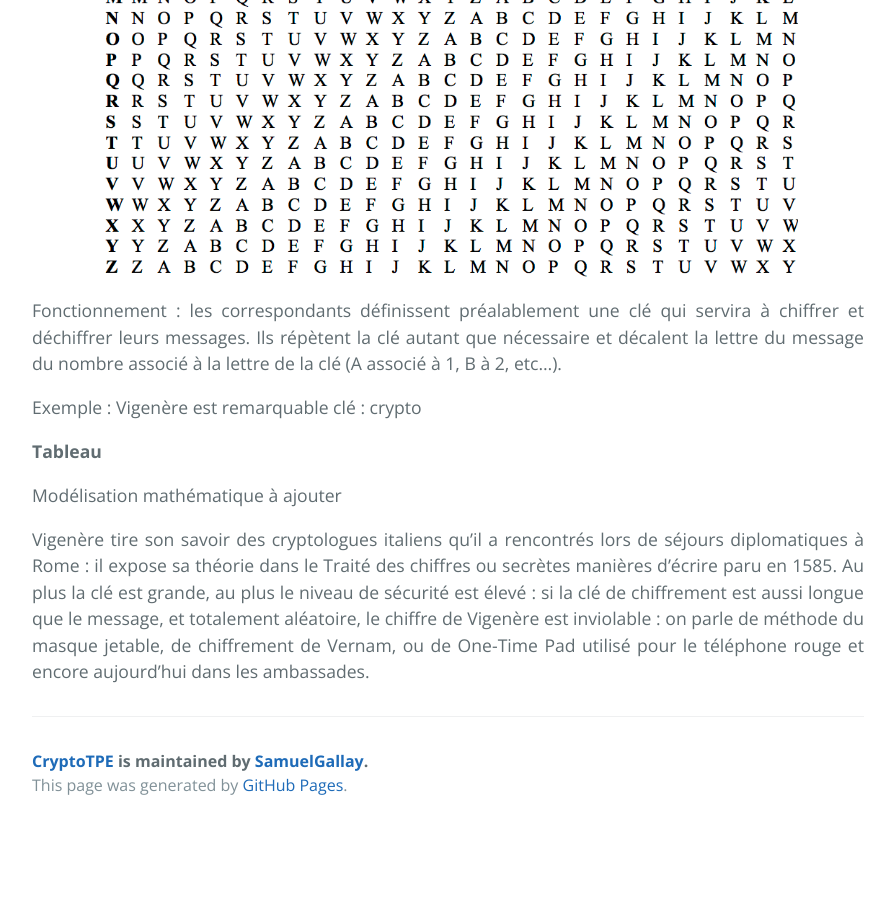
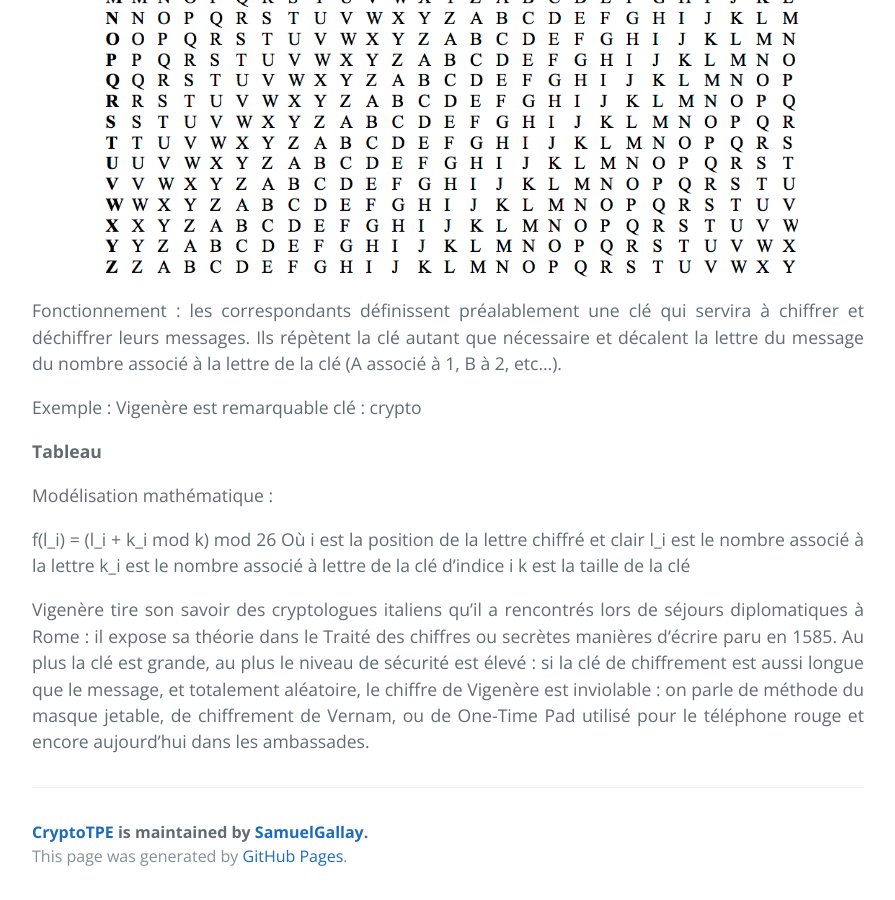
Before and after one commit to SamuelGallay/CryptoTPE, a Jekyll site: the page built from pages/TempsModernes/vigenere.md, in a window 1280 px wide and 900 px high, scrolled down 1022 px. Shown: the whole window, without its empty margins (192-1087 px from the left). Built offline with Jekyll 4.4.1, drawn with Linux system fonts in a browser that asks for light colours; our own code applies the rules of GitHub Pages for plain Markdown files; before the commit the page ends 1851 px from its top, so only the background shows below that.

Commit message:
mod maths vig

```diff
--- a/pages/TempsModernes/vigenere.md
+++ b/pages/TempsModernes/vigenere.md
@@ -21,6 +21,13 @@ clé : crypto
 
 **Tableau**
 
-Modélisation mathématique à ajouter
+Modélisation mathématique :
+
+f(l_i) = (l_i + k_i mod k) mod 26
+Où i est la position de la lettre chiffré et clair
+l_i est le nombre associé à la lettre
+k_i est le nombre associé à lettre de la clé d’indice i
+k est la taille de la clé
+
 
 Vigenère tire son savoir des cryptologues italiens qu’il a rencontrés lors de séjours diplomatiques à Rome : il expose sa théorie dans le Traité des chiffres ou secrètes manières d’écrire paru en 1585. Au plus la clé est grande, au plus le niveau de sécurité est élevé : si la clé de chiffrement est aussi longue que le message, et totalement aléatoire, le chiffre de Vigenère est inviolable : on parle de méthode du masque jetable, de chiffrement de Vernam, ou de One-Time Pad utilisé pour le téléphone rouge et encore aujourd’hui dans les ambassades.
```
